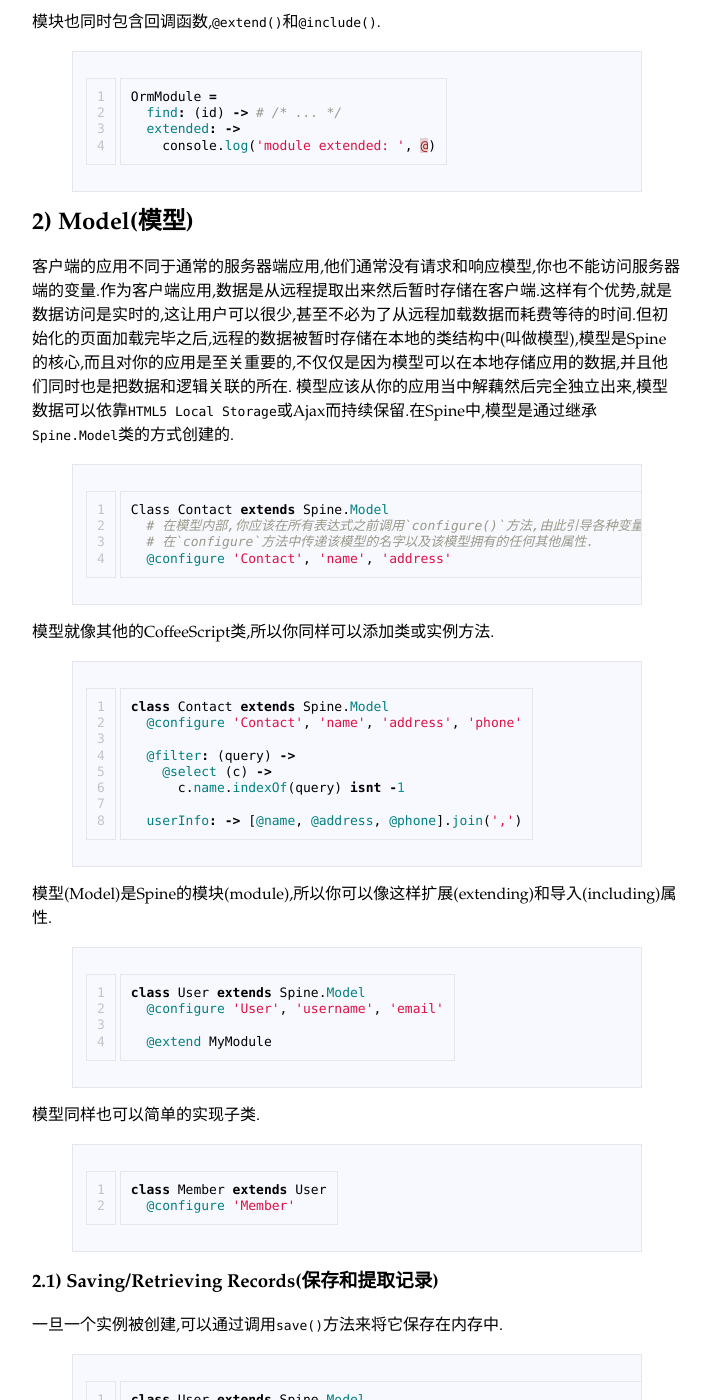
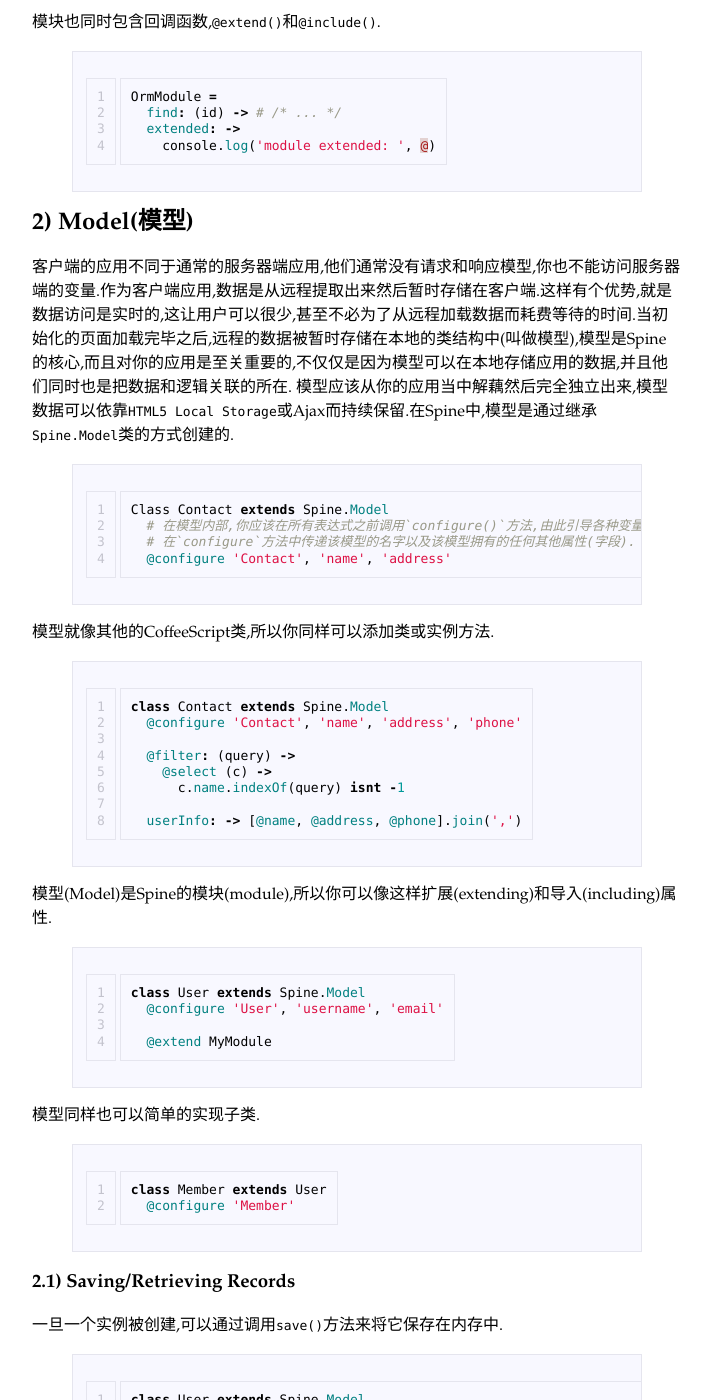
Before and after one commit to wowenrushi/wowenrushi.github.io, a Jekyll site: the page built from _posts/notes/2014-04-26-spinejs.md, in a window 1280 px wide and 1400 px high, scrolled down 2129 px. Shown: the whole window, without its empty margins (18-728 px from the left). Built offline with Jekyll 4.4.1, drawn with Linux system fonts in a browser that asks for light colours; some of the changed text lies outside the part shown.

Commit message:
修改错别字

```diff
--- a/_posts/notes/2014-04-26-spinejs.md
+++ b/_posts/notes/2014-04-26-spinejs.md
@@ -107,12 +107,12 @@ OrmModule =
 
 ## 2) Model(模型)
 
-客户端的应用不同于通常的服务器端应用,他们通常没有请求和响应模型,你也不能访问服务器端的变量.作为客户端应用,数据是从远程提取出来然后暂时存储在客户端.这样有个优势,就是数据访问是实时的,这让用户可以很少,甚至不必为了从远程加载数据而耗费等待的时间.但初始化的页面加载完毕之后,远程的数据被暂时存储在本地的类结构中(叫做模型),模型是Spine的核心,而且对你的应用是至关重要的,不仅仅是因为模型可以在本地存储应用的数据,并且他们同时也是把数据和逻辑关联的所在.  模型应该从你的应用当中解藕然后完全独立出来,模型数据可以依靠`HTML5 Local Storage`或Ajax而持续保留.在Spine中,模型是通过继承`Spine.Model`类的方式创建的.
+客户端的应用不同于通常的服务器端应用,他们通常没有请求和响应模型,你也不能访问服务器端的变量.作为客户端应用,数据是从远程提取出来然后暂时存储在客户端.这样有个优势,就是数据访问是实时的,这让用户可以很少,甚至不必为了从远程加载数据而耗费等待的时间.当初始化的页面加载完毕之后,远程的数据被暂时存储在本地的类结构中(叫做模型),模型是Spine的核心,而且对你的应用是至关重要的,不仅仅是因为模型可以在本地存储应用的数据,并且他们同时也是把数据和逻辑关联的所在.  模型应该从你的应用当中解藕然后完全独立出来,模型数据可以依靠`HTML5 Local Storage`或Ajax而持续保留.在Spine中,模型是通过继承`Spine.Model`类的方式创建的.
 
 {% highlight coffeescript linenos %}
 Class Contact extends Spine.Model
   # 在模型内部,你应该在所有表达式之前调用`configure()`方法,由此引导各种变量和事件.
-  # 在`configure`方法中传递该模型的名字以及该模型拥有的任何其他属性.
+  # 在`configure`方法中传递该模型的名字以及该模型拥有的任何其他属性(字段).
   @configure 'Contact', 'name', 'address'
 {% endhighlight %}
 
@@ -145,7 +145,7 @@ class Member extends User
   @configure 'Member'
 {% endhighlight %}
 
-### 2.1) Saving/Retrieving Records(保存和提取记录)
+### 2.1) Saving/Retrieving Records
 
 一旦一个实例被创建,可以通过调用`save()`方法来将它保存在内存中.
 
```
Also changed, not shown: other parts of _posts/notes/2014-04-26-spinejs.md (+4 -4 lines).
